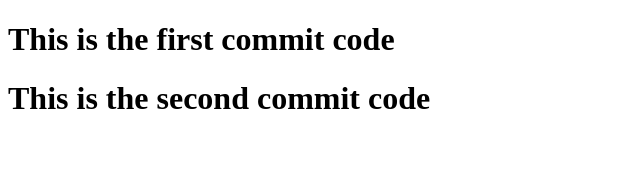
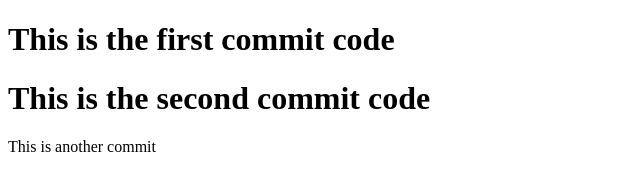
Before and after one commit to z-sohaib/git-training-2, a plain HTML site: page index.html in a window 1280 px wide. Shown: the whole page, without its empty margins (0-640 px from the left). Drawn offline with Linux system fonts and the light colour scheme.

Commit message:
another commit

```diff
--- a/index.html
+++ b/index.html
@@ -9,5 +9,6 @@
 <body>
     <h1>This is the first commit code</h1>
     <h1>This is the second commit code</h1>
+    <p>This is another commit</p>
 </body>
 </html>
```
